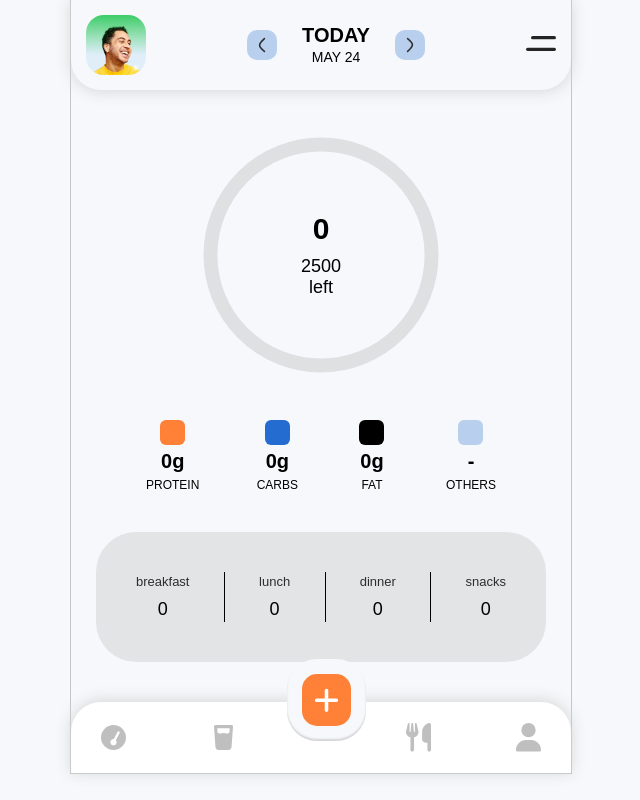
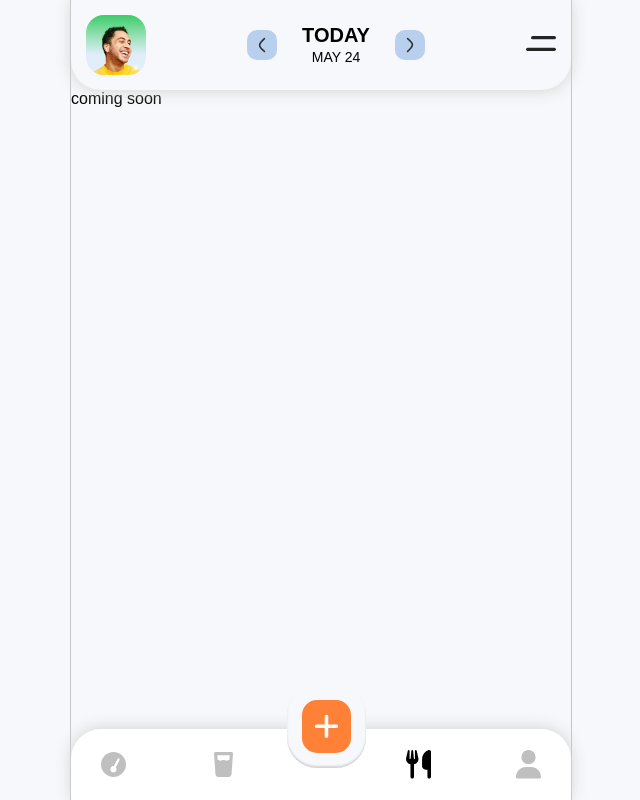
Before and after one commit to MahshadOliaie/Fitness-App, a React (Vite) app: page /Recipes in a window 1280 px wide. Shown: the whole page, without its empty margins (319-959 px from the left). Built offline with nearby package versions, Linux system fonts and the light colour scheme.

Commit message:
add other pages components

```diff
--- a/package.json
+++ b/package.json
@@ -11,7 +11,8 @@
   },
   "dependencies": {
     "react": "^18.2.0",
-    "react-dom": "^18.2.0"
+    "react-dom": "^18.2.0",
+    "react-router-dom": "^6.22.3"
   },
   "devDependencies": {
     "@types/react": "^18.2.66",
--- a/src/App.jsx
+++ b/src/App.jsx
@@ -4,6 +4,10 @@ import Dashboard from "./components/Dashboard/Dashboard"
 import FoodContext from "./context/FoodContext"
 import Layout from "./components/Layout/Layout"
 import LogHistory from "./context/LogHistory"
+import { BrowserRouter, Routes, Route } from "react-router-dom"
+import WaterPage from "./components/WaterPage/WaterPage"
+import RecipePage from "./components/RecipePage/RecipePage"
+import Profile from "./components/Profile/Profile"
 
 function App() {
   const [breakfast, setBreakfast] = useState(JSON.parse(localStorage.getItem("breakfast")) || [])
@@ -41,12 +45,22 @@ function App() {
           setLogHistory
         }}>
 
-          <Layout setIsFoodListOpen={setIsFoodListOpen} setSelectedMeal={setSelectedMeal}>
-            <Dashboard setIsFoodListOpen={setIsFoodListOpen} selectedMeal={selectedMeal} isFoodListOpen={isFoodListOpen} />
-          </Layout>
+
+          <BrowserRouter>
+            <Routes>
+              <Route path="/" element={<Layout setIsFoodListOpen={setIsFoodListOpen} setSelectedMeal={setSelectedMeal}>
+                <Dashboard setIsFoodListOpen={setIsFoodListOpen} selectedMeal={selectedMeal} isFoodListOpen={isFoodListOpen} /></Layout>}></Route>
+              <Route path="/WaterPage" element={<Layout setIsFoodListOpen={setIsFoodListOpen} setSelectedMeal={setSelectedMeal}>
+                <WaterPage /></Layout>}></Route>
+              <Route path="/Recipes" element={<Layout setIsFoodListOpen={setIsFoodListOpen} setSelectedMeal={setSelectedMeal}>
+                <RecipePage /></Layout>}></Route>
+              <Route path="/Profile" element={<Layout setIsFoodListOpen={setIsFoodListOpen} setSelectedMeal={setSelectedMeal}><Profile /></Layout>}></Route>
+            </Routes>
+          </BrowserRouter>
+
 
         </LogHistory.Provider>
-      </FoodContext.Provider>
+      </FoodContext.Provider >
     </>
   )
 }
--- a/src/components/Diagram/Diagram.jsx
+++ b/src/components/Diagram/Diagram.jsx
@@ -5,10 +5,10 @@ function Diagram() {
     const { breakfastInfo, lunchInfo, dinnerInfo, snackInfo } = useCalculator()
 
     const total = {
-        calories: [...breakfastInfo.calories, ...lunchInfo.calories, ...dinnerInfo.calories, snackInfo.calories].reduce((acc, curr) => +acc + +curr, 0),
-        protein: [...breakfastInfo.protein, ...lunchInfo.protein, ...dinnerInfo.protein, snackInfo.protein].reduce((acc, curr) => +acc + +curr, 0),
-        carbs: [...breakfastInfo.carbs, ...lunchInfo.carbs, ...dinnerInfo.carbs, snackInfo.carbs].reduce((acc, curr) => +acc + +curr, 0),
-        fat: [...breakfastInfo.fat, ...lunchInfo.fat, ...dinnerInfo.fat, snackInfo.fat].reduce((acc, curr) => +acc + +curr, 0),
+        calories: [...breakfastInfo.calories, ...lunchInfo.calories, ...dinnerInfo.calories, ...snackInfo.calories].reduce((acc, curr) => +acc + +curr, 0),
+        protein: [...breakfastInfo.protein, ...lunchInfo.protein, ...dinnerInfo.protein, ...snackInfo.protein].reduce((acc, curr) => +acc + +curr, 0),
+        carbs: [...breakfastInfo.carbs, ...lunchInfo.carbs, ...dinnerInfo.carbs, ...snackInfo.carbs].reduce((acc, curr) => +acc + +curr, 0),
+        fat: [...breakfastInfo.fat, ...lunchInfo.fat, ...dinnerInfo.fat, ...snackInfo.fat].reduce((acc, curr) => +acc + +curr, 0),
     }
 
     const caloriesOf = {
--- a/src/components/MealDetail/FoodDetail.jsx
+++ b/src/components/MealDetail/FoodDetail.jsx
@@ -31,7 +31,7 @@ function FoodDetail({ data, boxHeader }) {
             <div className={CSS.rightBox}>
                 <div className={CSS.info}>
                     <p className={CSS.cal}>{Math.round(data.calories)} cal</p>
-                    <p className={CSS.amount}>{data.serving_size_g} gr</p>
+                    {(data.name !== "Custom") && <p className={CSS.amount}>{data.serving_size_g} gr</p>}
                 </div>
                 <div className={CSS.deleteBtn}>
                     <svg xmlns="http://www.w3.org/2000/svg" className={CSS.deleteSvg} onClick={deleteFn} viewBox="0 0 448 512"><path d="M135.2 17.7L128 32H32C14.3 32 0 46.3 0 64S14.3 96 32 96H416c17.7 0 32-14.3 32-32s-14.3-32-32-32H320l-7.2-14.3C307.4 6.8 296.3 0 284.2 0H163.8c-12.1 0-23.2 6.8-28.6 17.7zM416 128H32L53.2 467c1.6 25.3 22.6 45 47.9 45H346.9c25.3 0 46.3-19.7 47.9-45L416 128z" /></svg>
--- /dev/null
+++ b/src/components/Profile/Profile.jsx
@@ -0,0 +1,9 @@
+
+
+function Profile(){
+    return(
+        <>coming soon</>
+    )
+}
+
+export default Profile
--- /dev/null
+++ b/src/components/RecipePage/RecipePage.jsx
@@ -0,0 +1,9 @@
+
+
+function RecipePage(){
+    return (
+        <>coming soon</>
+    )
+}
+
+export default RecipePage
--- a/src/components/Toolbar/Toolbar.jsx
+++ b/src/components/Toolbar/Toolbar.jsx
@@ -1,25 +1,27 @@
 import { useState } from 'react'
 import MealSelector from '../MealSelector/MealSelector'
 import CSS from './index.module.css'
+import { useNavigate } from 'react-router-dom'
 
 
-function Toolbar({setIsFoodListOpen ,setSelectedMeal}) {
+function Toolbar({ setIsFoodListOpen, setSelectedMeal }) {
     const [isMealSelectorOpen, setIsMealSelectorOpen] = useState(false)
+    const nav = useNavigate();
 
     return (
         <div className={CSS.toolbar}>
-            <svg className={CSS.profile} xmlns="http://www.w3.org/2000/svg" viewBox="0 0 448 512"><path d="M224 256A128 128 0 1 0 224 0a128 128 0 1 0 0 256zm-45.7 48C79.8 304 0 383.8 0 482.3C0 498.7 13.3 512 29.7 512H418.3c16.4 0 29.7-13.3 29.7-29.7C448 383.8 368.2 304 269.7 304H178.3z" /></svg>
-            <svg className={CSS.recepi} xmlns="http://www.w3.org/2000/svg" viewBox="0 0 448 512"><path d="M416 0C400 0 288 32 288 176V288c0 35.3 28.7 64 64 64h32V480c0 17.7 14.3 32 32 32s32-14.3 32-32V352 240 32c0-17.7-14.3-32-32-32zM64 16C64 7.8 57.9 1 49.7 .1S34.2 4.6 32.4 12.5L2.1 148.8C.7 155.1 0 161.5 0 167.9c0 45.9 35.1 83.6 80 87.7V480c0 17.7 14.3 32 32 32s32-14.3 32-32V255.6c44.9-4.1 80-41.8 80-87.7c0-6.4-.7-12.8-2.1-19.1L191.6 12.5c-1.8-8-9.3-13.3-17.4-12.4S160 7.8 160 16V150.2c0 5.4-4.4 9.8-9.8 9.8c-5.1 0-9.3-3.9-9.8-9L127.9 14.6C127.2 6.3 120.3 0 112 0s-15.2 6.3-15.9 14.6L83.7 151c-.5 5.1-4.7 9-9.8 9c-5.4 0-9.8-4.4-9.8-9.8V16zm48.3 152l-.3 0-.3 0 .3-.7 .3 .7z" /></svg>
+            <svg className={CSS.profile} onClick={() => nav("/Profile")} xmlns="http://www.w3.org/2000/svg" viewBox="0 0 448 512"><path fill={(location.pathname == "/Profile")? "black" : ''} d="M224 256A128 128 0 1 0 224 0a128 128 0 1 0 0 256zm-45.7 48C79.8 304 0 383.8 0 482.3C0 498.7 13.3 512 29.7 512H418.3c16.4 0 29.7-13.3 29.7-29.7C448 383.8 368.2 304 269.7 304H178.3z" /></svg>
+            <svg className={CSS.recepi} onClick={() => nav("/Recipes")} xmlns="http://www.w3.org/2000/svg" viewBox="0 0 448 512"><path fill={(location.pathname == "/Recipes")? "black" : ''} d="M416 0C400 0 288 32 288 176V288c0 35.3 28.7 64 64 64h32V480c0 17.7 14.3 32 32 32s32-14.3 32-32V352 240 32c0-17.7-14.3-32-32-32zM64 16C64 7.8 57.9 1 49.7 .1S34.2 4.6 32.4 12.5L2.1 148.8C.7 155.1 0 161.5 0 167.9c0 45.9 35.1 83.6 80 87.7V480c0 17.7 14.3 32 32 32s32-14.3 32-32V255.6c44.9-4.1 80-41.8 80-87.7c0-6.4-.7-12.8-2.1-19.1L191.6 12.5c-1.8-8-9.3-13.3-17.4-12.4S160 7.8 160 16V150.2c0 5.4-4.4 9.8-9.8 9.8c-5.1 0-9.3-3.9-9.8-9L127.9 14.6C127.2 6.3 120.3 0 112 0s-15.2 6.3-15.9 14.6L83.7 151c-.5 5.1-4.7 9-9.8 9c-5.4 0-9.8-4.4-9.8-9.8V16zm48.3 152l-.3 0-.3 0 .3-.7 .3 .7z" /></svg>
             <div className={CSS.space}></div>
-            <svg className={CSS.water} xmlns="http://www.w3.org/2000/svg" viewBox="0 0 384 512"><path d="M32 0C23.1 0 14.6 3.7 8.6 10.2S-.6 25.4 .1 34.3L28.9 437.7c3 41.9 37.8 74.3 79.8 74.3H275.3c42 0 76.8-32.4 79.8-74.3L383.9 34.3c.6-8.9-2.4-17.6-8.5-24.1S360.9 0 352 0H32zM73 156.5L66.4 64H317.6L311 156.5l-24.2 12.1c-19.4 9.7-42.2 9.7-61.6 0c-20.9-10.4-45.5-10.4-66.4 0c-19.4 9.7-42.2 9.7-61.6 0L73 156.5z" /></svg>
-            <svg className={CSS.dashboard} xmlns="http://www.w3.org/2000/svg" viewBox="0 0 512 512"><path fill={(location.pathname == "/") ? "black" : ""} d="M0 256a256 256 0 1 1 512 0A256 256 0 1 1 0 256zm320 96c0-15.9-5.8-30.4-15.3-41.6l76.6-147.4c6.1-11.8 1.5-26.3-10.2-32.4s-26.2-1.5-32.4 10.2L262.1 288.3c-2-.2-4-.3-6.1-.3c-35.3 0-64 28.7-64 64s28.7 64 64 64s64-28.7 64-64z" /></svg>
+            <svg className={CSS.water} onClick={() => nav("/WaterPage")} xmlns="http://www.w3.org/2000/svg" viewBox="0 0 384 512"><path fill={(location.pathname == "/WaterPage")? "black" : ''} d="M32 0C23.1 0 14.6 3.7 8.6 10.2S-.6 25.4 .1 34.3L28.9 437.7c3 41.9 37.8 74.3 79.8 74.3H275.3c42 0 76.8-32.4 79.8-74.3L383.9 34.3c.6-8.9-2.4-17.6-8.5-24.1S360.9 0 352 0H32zM73 156.5L66.4 64H317.6L311 156.5l-24.2 12.1c-19.4 9.7-42.2 9.7-61.6 0c-20.9-10.4-45.5-10.4-66.4 0c-19.4 9.7-42.2 9.7-61.6 0L73 156.5z" /></svg>
+            <svg className={CSS.dashboard} onClick={() => nav("/")} xmlns="http://www.w3.org/2000/svg" viewBox="0 0 512 512"><path fill={(location.pathname == "/") ? "black" : ""} d="M0 256a256 256 0 1 1 512 0A256 256 0 1 1 0 256zm320 96c0-15.9-5.8-30.4-15.3-41.6l76.6-147.4c6.1-11.8 1.5-26.3-10.2-32.4s-26.2-1.5-32.4 10.2L262.1 288.3c-2-.2-4-.3-6.1-.3c-35.3 0-64 28.7-64 64s28.7 64 64 64s64-28.7 64-64z" /></svg>
 
             <div className={CSS.addBtnBg}>
                 <div className={CSS.addBtn} onClick={() => setIsMealSelectorOpen(prev => !prev)}>
-                    <svg style={isMealSelectorOpen ?{ rotate: "-45deg", transition: '200ms' } : {}} xmlns="http://www.w3.org/2000/svg" viewBox="0 0 448 512"><path d="M256 80c0-17.7-14.3-32-32-32s-32 14.3-32 32V224H48c-17.7 0-32 14.3-32 32s14.3 32 32 32H192V432c0 17.7 14.3 32 32 32s32-14.3 32-32V288H400c17.7 0 32-14.3 32-32s-14.3-32-32-32H256V80z" /></svg>
+                    <svg style={isMealSelectorOpen ? { rotate: "-45deg", transition: '200ms' } : {}} xmlns="http://www.w3.org/2000/svg" viewBox="0 0 448 512"><path d="M256 80c0-17.7-14.3-32-32-32s-32 14.3-32 32V224H48c-17.7 0-32 14.3-32 32s14.3 32 32 32H192V432c0 17.7 14.3 32 32 32s32-14.3 32-32V288H400c17.7 0 32-14.3 32-32s-14.3-32-32-32H256V80z" /></svg>
                 </div>
             </div>
-            {isMealSelectorOpen && <MealSelector setSelectedMeal={setSelectedMeal} setIsFoodListOpen={setIsFoodListOpen} setIsMealSelectorOpen={setIsMealSelectorOpen}/>}
+            {isMealSelectorOpen && <MealSelector setSelectedMeal={setSelectedMeal} setIsFoodListOpen={setIsFoodListOpen} setIsMealSelectorOpen={setIsMealSelectorOpen} />}
         </div>
     )
 }
--- a/src/components/Toolbar/index.module.css
+++ b/src/components/Toolbar/index.module.css
@@ -1,6 +1,7 @@
 .toolbar {
     width: 100%;
-    position: sticky;
+    max-width: 500px;
+    position: fixed;
     bottom: 0;
     display: flex;
     padding: 20px 30px;
--- /dev/null
+++ b/src/components/WaterPage/WaterPage.jsx
@@ -0,0 +1,9 @@
+
+
+function WaterPage(){
+    return(
+        <>coming soon</>
+    )
+}
+
+export default WaterPage
--- a/src/index.css
+++ b/src/index.css
@@ -7,6 +7,7 @@ body{
     max-width: 500px;
     margin: 0 auto;
     outline: 1px solid rgba(0, 0, 0, 0.207);
+    min-height: 100vh;
 }
 
 *{
```
Also changed, not shown: 1 other file (tests, documents, lock files or other folders).
